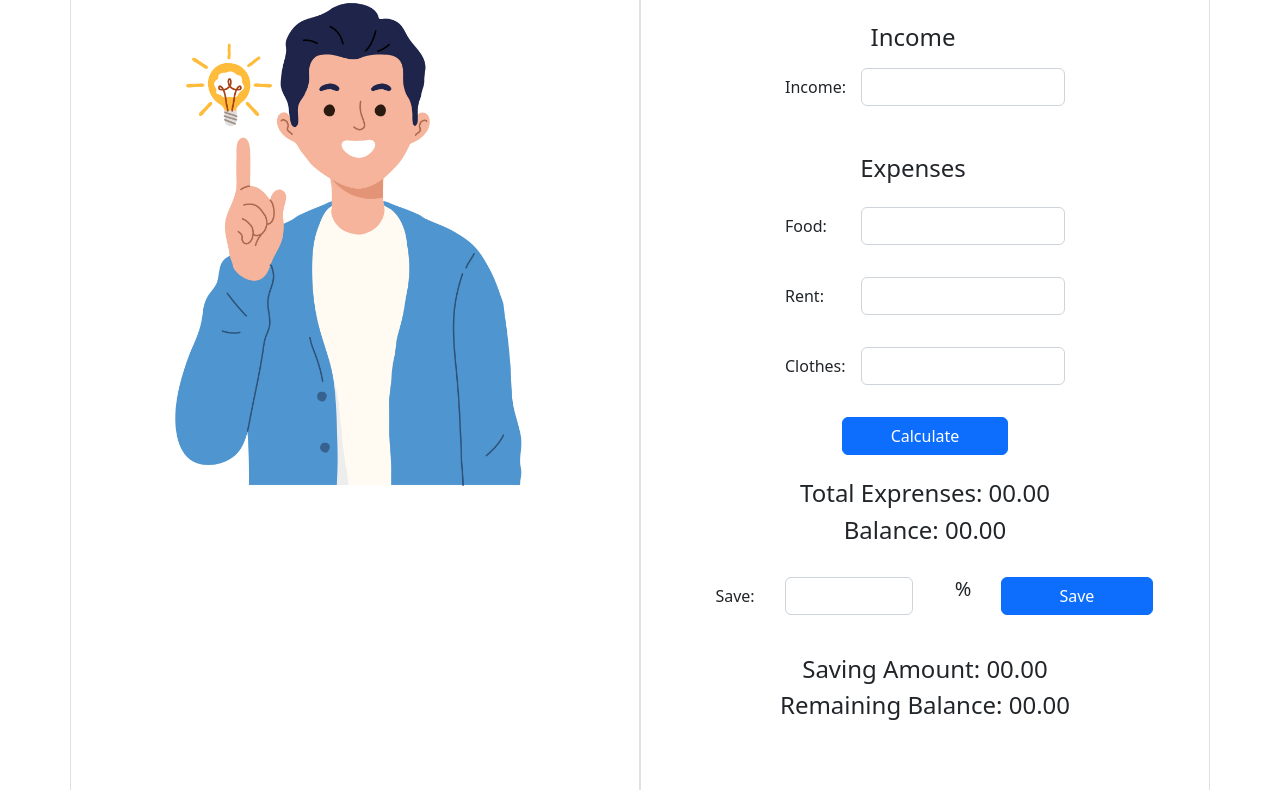
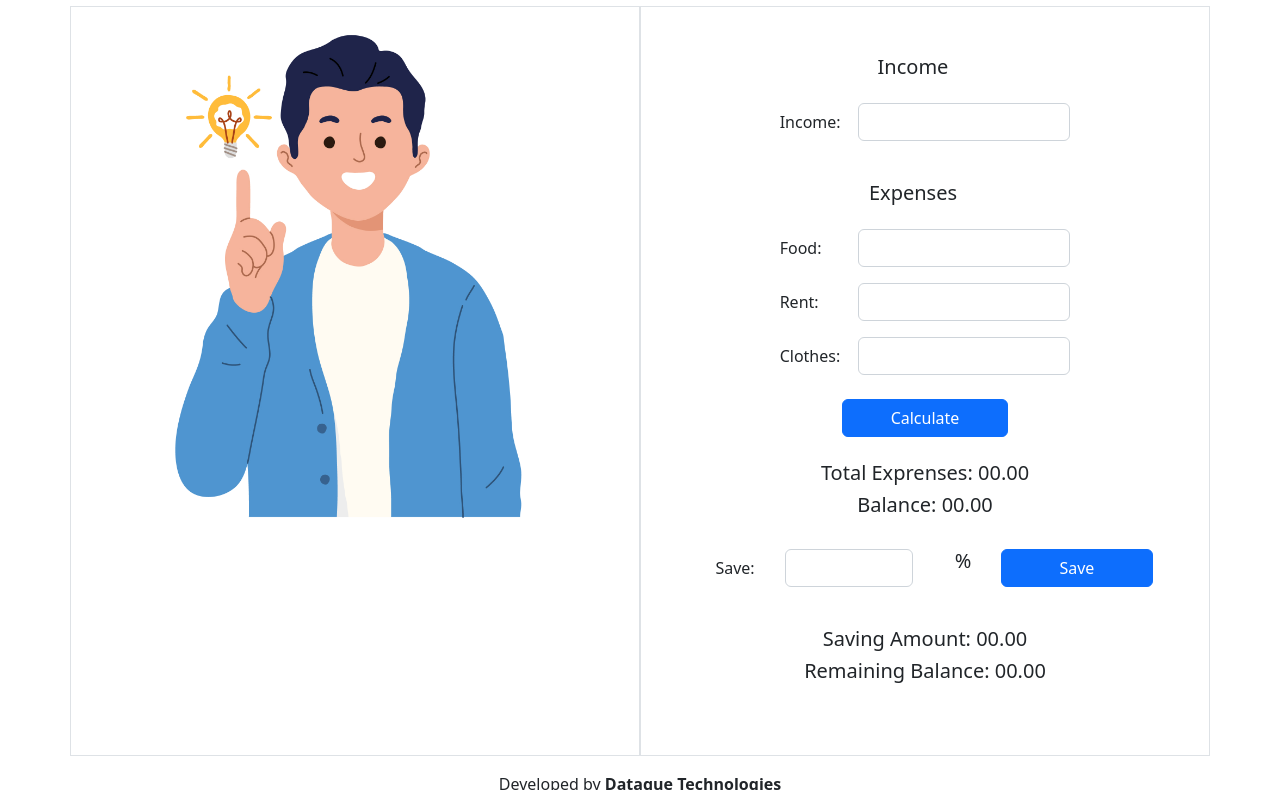
Before and after one commit to ihsanulcode/Expense-Calculator, a plain HTML site: page index.html in a window 1280 px wide. Shown: the part 104-894 px from the top of the page. Drawn offline with nearby package versions, Linux system fonts and the light colour scheme.

Commit message:
bug fixes

```diff
--- a/index.html
+++ b/index.html
@@ -11,9 +11,9 @@
 </head>
 
 <body>
-    <div class="container-sm container-lg container-xm container-xl">
+    <div class="container">
         <!-- Title -->
-        <div class="row pt-3 pb-3">
+        <div class="row pt-5 pb-3">
             <div class="col-sm-12 col-xs-12 col-lg-12">
                 <h2 class="text-center">Expense Calculator</h2>
             </div>
@@ -27,13 +27,13 @@
 
             <!-- Right column -->
             <div class="col-sm-12 col-xs-12 col-lg-6 border">
-                <div class="p-5">
+                <div class="container p-5">
                     <!-- Income section -->
-                    <div class="income-section pb-3">
-                        <div class="row col-12">
-                            <h4 class="text-center">Income</h4>
+                    <div class="income-section pb-2">
+                        <div class="row col-12 pb-3">
+                            <h5 class="text-center">Income</h5>
                         </div>
-                        <div class="row justify-content-center p-2">
+                        <div class="row justify-content-center pb-3">
                             <label class="col-sm-4 col-xs-4 col-lg-2 col-form-label">Income:</label>
                             <div class="col-sm-6 col-xs-6 col-lg-6">
                                 <input type="text" class="form-control" id="income">
@@ -44,24 +44,24 @@
 
                     <!-- Expenses section -->
                     <div class="expenses-section pb-3">
-                        <div class="row col-12 p-2">
-                            <h4 class="text-center">Expenses</h4>
+                        <div class="row col-12 pb-3">
+                            <h5 class="text-center">Expenses</h5>
                         </div>
-                        <div class="row justify-content-center p-2">
+                        <div class="row justify-content-center">
                             <label class="col-sm-4 col-xs-4 col-lg-2 col-form-label">Food:</label>
                             <div class="col-sm-6 col-xs-6 col-lg-6">
                                 <input type="text" class="form-control" id="food-cost">
                             </div>
                             <p class="text-center" id="foodwarning"></p>
                         </div>
-                        <div class="row justify-content-center p-2">
+                        <div class="row justify-content-center">
                             <label class="col-sm-4 col-xs-4 col-lg-2 col-form-label">Rent:</label>
                             <div class="col-sm-6 col-xs-6 col-lg-6">
                                 <input type="text" class="form-control" id="rent-cost">
                             </div>
                             <p class="text-center" id="rentwarning"></p>
                         </div>
-                        <div class="row justify-content-center p-2">
+                        <div class="row justify-content-center">
                             <label class="col-sm-4 col-xs-4 col-lg-2 col-form-label">Clothes:</label>
                             <div class="col-sm-6 col-xs-6 col-lg-6">
                                 <input type="text" class="form-control" id="clothes-cost">
@@ -78,8 +78,8 @@
 
                     <!-- Summary Section -->
                     <div class="summary-section pb-3 text-center">
-                        <h4>Total Exprenses: <span id="total-expense">00.00</span></h4>
-                        <h4>Balance: <span id="balance">00.00</span></h4>
+                        <h5>Total Exprenses: <span id="total-expense">00.00</span></h5>
+                        <h5>Balance: <span id="balance">00.00</span></h5>
                     </div>
 
                     <!-- Saving section -->
@@ -94,8 +94,8 @@
                         </div>
                         <p class="text-center" id="savingswarning"></p>
                         <div class="pt-3 pb-3 text-center">
-                            <h4>Saving Amount: <span id="saveAmountText">00.00</span></h4>
-                            <h4>Remaining Balance: <span id="remainingBalanceText">00.00</span></h4>
+                            <h5>Saving Amount: <span id="saveAmountText">00.00</span></h5>
+                            <h5>Remaining Balance: <span id="remainingBalanceText">00.00</span></h5>
                         </div>
                     </div>
                 </div>
@@ -103,9 +103,9 @@
             </div>
         </div>
         <!-- footer text -->
-        <div class="row p-3">
-            <div class="col-sm-12 col-xs-12 col-lg-12">
-                <p class="text-center">Developed by <b>Dataque Technologies</b> </p>
+        <div class="row pt-3 pb-3">
+            <div class="col-12">
+                <div class="text-center">Developed by <b>Dataque Technologies</b></div>
             </div>
         </div>
     </div>
--- a/style.css
+++ b/style.css
@@ -0,0 +1,4 @@
+.img-left img{
+    height: 10px;
+    weight: 10px;
+}
```
